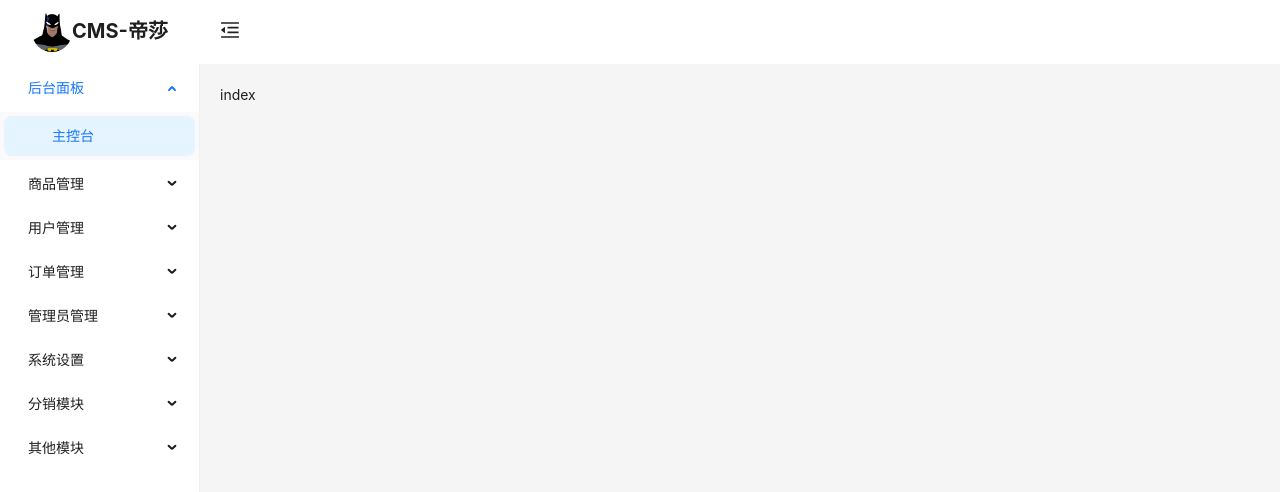
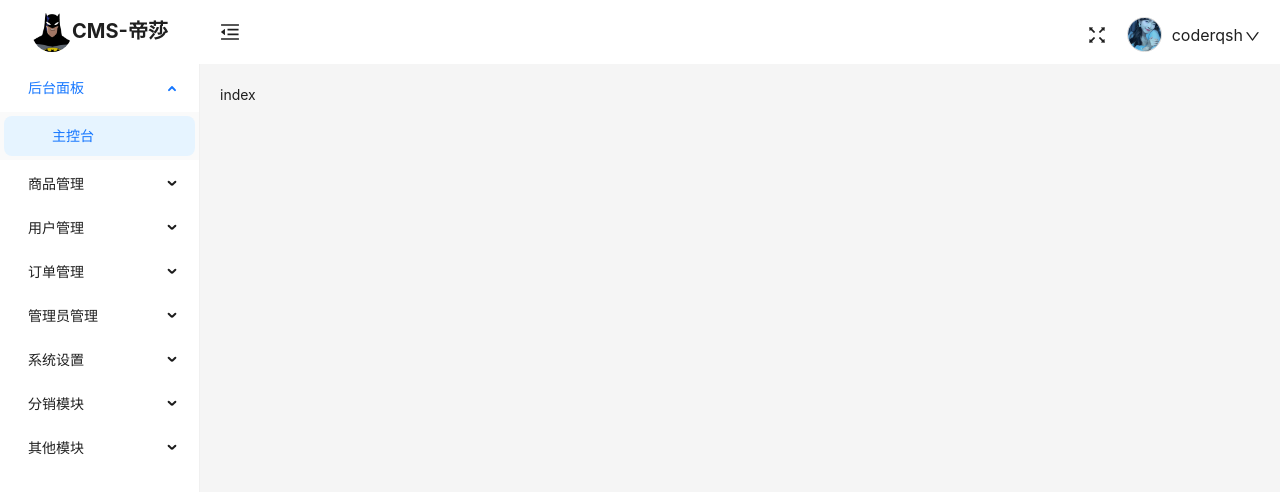
Before and after one commit to CoderQSH66/react-shop-admin, a React (Vite) app: page /index in a window 1280 px wide. Shown: the top 492 px of the page. Built offline with nearby package versions, Linux system fonts and the light colour scheme.

Commit message:
feat: 顶部

```diff
--- /dev/null
+++ b/src/hooks/useFullscreen.ts
@@ -0,0 +1,20 @@
+import { useRef, useState } from 'react'
+
+export default function useFullscreen(fullEle?: Element) {
+  const [isFull, setIsFull] = useState(false)
+  const fullscreen = useRef<() => void | null>()
+  const exitFullscreen = useRef<() => void | null>()
+
+  const fullElement = fullEle || document.documentElement
+
+  fullscreen.current = () => {
+    setIsFull(true)
+    fullElement.requestFullscreen()
+  }
+
+  exitFullscreen.current = () => {
+    setIsFull(false)
+    document.exitFullscreen()
+  }
+  return [isFull, fullscreen.current, exitFullscreen.current]
+}
--- a/src/layout/cpns/top-header/index.tsx
+++ b/src/layout/cpns/top-header/index.tsx
@@ -1,5 +1,8 @@
-import { MenuFoldOutlined, MenuUnfoldOutlined } from '@ant-design/icons'
-import { Tooltip } from 'antd'
+import type { MenuProps } from 'antd/lib'
+import avatarJpg from '@/assets/img/avatar.jpg'
+import useFullscreen from '@/hooks/useFullscreen'
+import { DownOutlined, FullscreenExitOutlined, FullscreenOutlined, MenuFoldOutlined, MenuUnfoldOutlined } from '@ant-design/icons'
+import { App, Button, Dropdown, Tooltip } from 'antd'
 import React, { memo, useState } from 'react'
 
 interface IHeaderProps {
@@ -8,11 +11,49 @@ interface IHeaderProps {
 }
 
 const index: React.FC<IHeaderProps> = memo(({ collapsed, setCollapsed }) => {
+  const { modal } = App.useApp()
+
   const [title, setTitle] = useState<'折叠' | '展开'>('折叠')
+
   const setExpandMode = (isCollapsed: boolean) => {
     setCollapsed(isCollapsed)
     setTitle(isCollapsed ? '展开' : '折叠')
   }
+
+  // 下拉列表
+  const items: MenuProps['items'] = [{
+    key: '1',
+    label: (
+      <Button
+        type="link"
+        onClick={() => {
+          modal.confirm({
+            cancelText: '取消',
+            okText: '确定',
+            icon: null,
+            content: <h2>修改Miami</h2>,
+            closable: true,
+            maskClosable: true,
+            onOk: async () => {
+              await new Promise((reslove) => {
+                setTimeout(() => {
+                  reslove(true)
+                }, 1000)
+              })
+            }
+          })
+        }}
+      >
+        修改密码
+      </Button>
+    )
+  }, {
+    key: '2',
+    label: (
+      <Button type="text">退出登录</Button>
+    )
+  }]
+  const [isFull, fullscreen, exitFullscreen] = useFullscreen()
   return (
     <div className="top-header">
       <div className="left">
@@ -39,6 +80,60 @@ const index: React.FC<IHeaderProps> = memo(({ collapsed, setCollapsed }) => {
 
         </Tooltip>
       </div>
+      <div className="right">
+        <div className="box"></div>
+        {/* 全屏 */}
+        <div className="full-screen">
+          {
+            !isFull
+              ? (
+                  <Tooltip title="全屏">
+                    <FullscreenOutlined
+                      style={{
+                        fontSize: 20
+                      }}
+                      onClick={() => {
+                        (fullscreen as any)()
+                      }}
+                    />
+                  </Tooltip>
+                )
+              : (
+                  <Tooltip title="退出全屏">
+                    <FullscreenExitOutlined
+                      style={{
+                        fontSize: 20
+                      }}
+                      onClick={() => {
+                        (exitFullscreen as any)()
+                      }}
+                    />
+                  </Tooltip>
+                )
+          }
+
+        </div>
+        {/* 修改密码 */}
+        <Dropdown menu={{
+          items
+        }}
+        >
+          <div className="profile">
+            <div className="avatar">
+              <img src={avatarJpg} alt="" />
+            </div>
+
+            <div className="name">coderqsh</div>
+            <DownOutlined style={{
+              marginTop: 3,
+              marginLeft: 2,
+              fontSize: 15
+            }}
+            />
+
+          </div>
+        </Dropdown>
+      </div>
     </div>
   )
 })
--- a/src/layout/style.module.less
+++ b/src/layout/style.module.less
@@ -34,10 +34,50 @@
     .header {
       padding: 0 20px;
       background-color: var(--color-bg-base);
+      box-shadow: 0 5px 0 0 var(--color-text);
 
       .top-header {
         display: flex;
-        place-items: center space-between;
+        align-items: center;
+        justify-content: space-between;
+
+        .right {
+          display: flex;
+          align-items: center;
+          justify-content: space-between;
+
+          .full-screen {
+            padding-top: 5px;
+            margin: 0 20px;
+          }
+
+          .profile {
+            display: flex;
+            align-items: center;
+            justify-content: space-between;
+            font-size: 16px;
+            cursor: pointer;
+
+            &:hover {
+              .name {
+                color: var(--color-primary);
+              }
+            }
+
+            .avatar {
+              margin-right: 10px;
+
+              img {
+                display: block;
+                width: 35px;
+                height: 35px;
+                object-fit: cover;
+                border: 1px solid var(--color-border);
+                border-radius: 50%;
+              }
+            }
+          }
+        }
       }
     }
 
--- a/src/styles/variables.less
+++ b/src/styles/variables.less
@@ -3,6 +3,8 @@
   --color-bg-base: var(--ant-color-bg-base);
   --color-bg-layout: var(--ant-color-bg-layout);
   --color-border: var(--ant-color-border);
+  --color-text: var(--ant-color-text);
+  --color-text4: var(--ant-color-text-quaternary);
   --header-height: var(--ant-layout-header-height);
 
   width: 100%;
```
